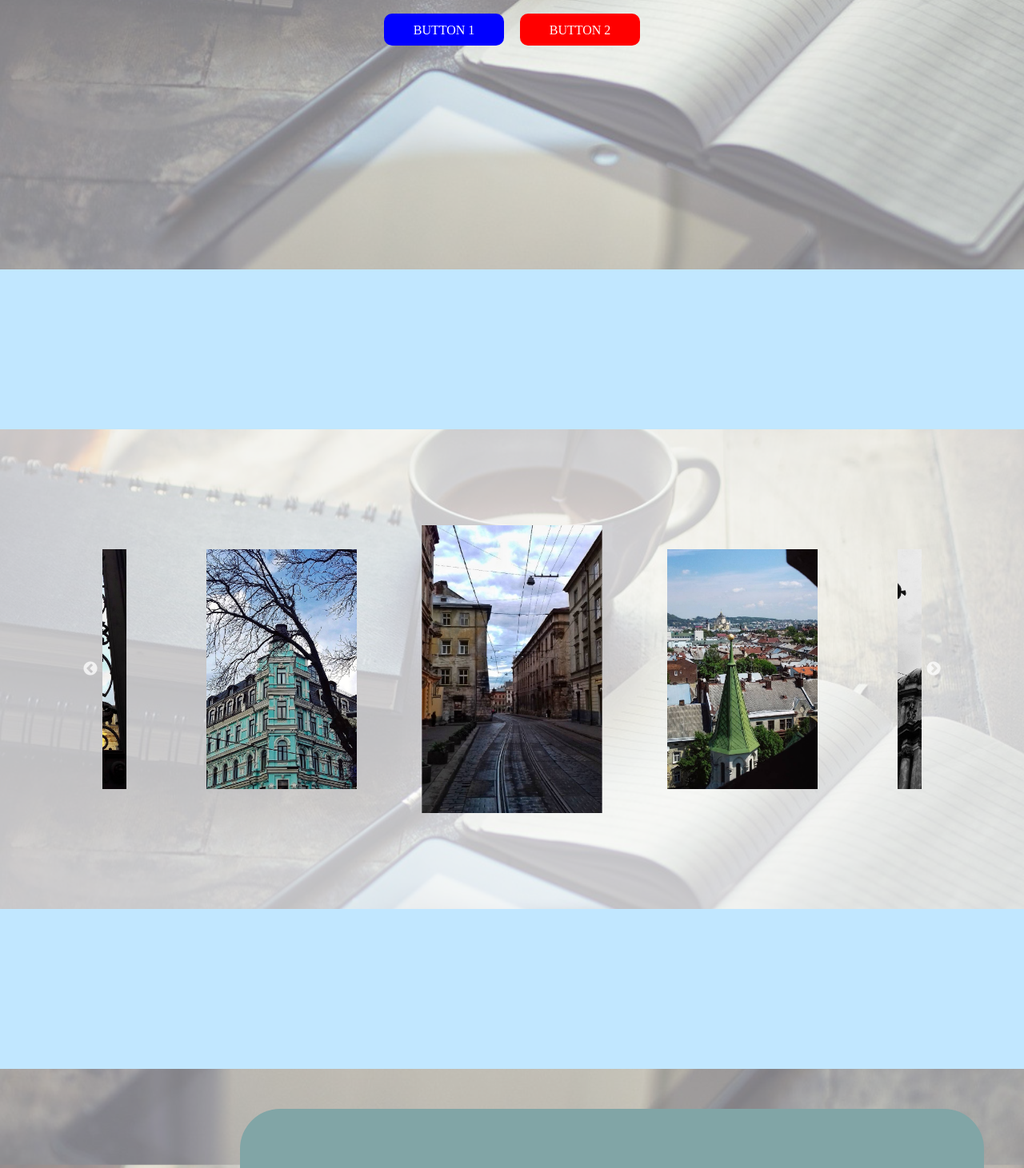
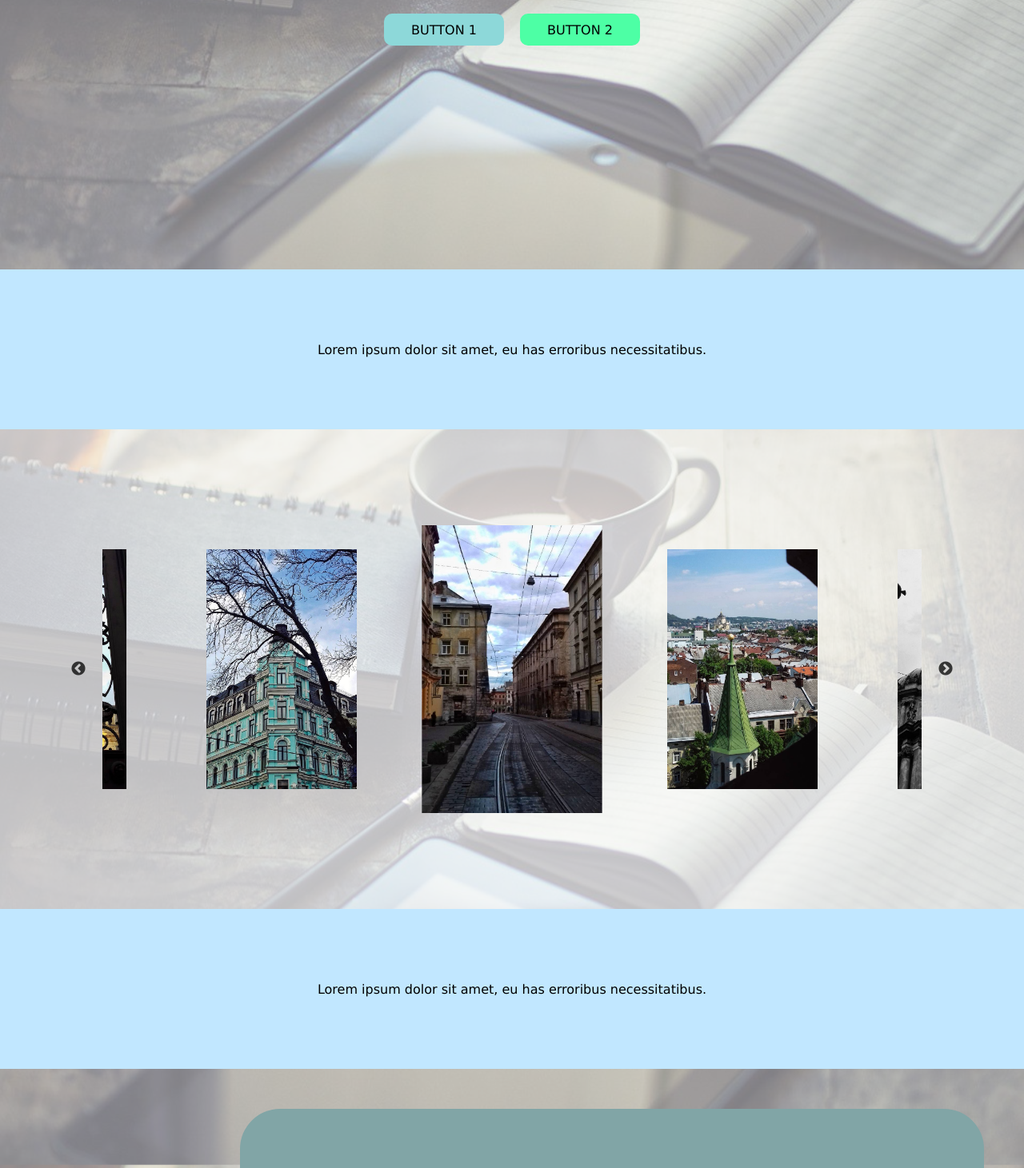
Before and after one commit to drakosha108/LP1, a website: page index.html in a window 1280 px wide. Shown: the part 463-1924 px from the top of the page at 80% size. Drawn offline with nearby package versions, Linux system fonts and the light colour scheme; some packages are replaced by stand-ins of ours; a script that the page names is missing.

Commit message:
Кіт і футер

```diff
--- a/index.html
+++ b/index.html
@@ -41,7 +41,9 @@
         </div>
       </div>
     </div>
-    <div class="title-block"> </div>
+    <div class="title-block">
+      <div class="title-inner">Lorem ipsum dolor sit amet, eu has erroribus necessitatibus.</div>
+    </div>
     <div class="slider-block slider-1-wrapper" id="about" >
       <div class="slider-1">
         <div class="slider-1-item">
@@ -67,7 +69,9 @@
         </div>
       </div>
     </div>
-    <div class="title-block"> </div>
+    <div class="title-block">
+      <div class="title-inner">Lorem ipsum dolor sit amet, eu has erroribus necessitatibus.</div>
+    </div>
     <div class="content-block" id="products" >
       <div class="content-block-circle"></div>
       <div class="content-block-text-wrapper">
@@ -81,7 +85,9 @@
       </div>
       <div class="content-block-circle"></div>
     </div>
-    <div class="title-block"> </div>
+    <div class="title-block">
+      <div class="title-inner">Lorem ipsum dolor sit amet, eu has erroribus necessitatibus.</div>
+    </div>
     <div class="slider-block" id="contact">
       <div class="slider-thumbnail-content">
         <div class="slider-2">
@@ -145,9 +151,11 @@
           specimen book.</p>
       </div>
     </div>
-    <div class="title-block"> </div>
+    <div class="title-block">
+        <div class="title-inner">Lorem ipsum dolor sit amet, eu has erroribus necessitatibus.</div>
+    </div>
   </div>
-  <div class="footer"></div>
+  <div class="footer">&copy; Maria Sheremet, 2018</div>
   <script type="text/javascript" src="//code.jquery.com/jquery-1.11.0.min.js"></script>
   <script type="text/javascript" src="//code.jquery.com/jquery-migrate-1.2.1.min.js"></script>
   <script type="text/javascript" src="//cdn.jsdelivr.net/npm/jquery.scrollto@2.1.2/jquery.scrollTo.min.js"></script>
--- a/styles.css
+++ b/styles.css
@@ -1,5 +1,6 @@
 * {
   box-sizing: border-box;
+  font-family: Verdana, Geneva, Tahoma, sans-serif;
 }
 
 body {
@@ -49,7 +50,6 @@ body {
 .button-container {
   margin: 10px;
   display: flex;
-  color: white;
 }
 
 .button {
@@ -58,14 +58,15 @@ body {
   height: 40px;
   line-height: 40px;
   margin: 10px;
+  cursor: pointer;
 }
 
 .button-1 {
-  background: blue;
+  background: #8dd8d9;
 }
 
 .button-2 {
-  background: red;
+  background: #4dffa5;
 }
 
 .button-label {
@@ -76,13 +77,15 @@ body {
 
 .footer {
   height: 50px;
+  text-align: center;
+  padding-top: 20px;
   background: #00797f;
 }
 
 .circle-logo {
   width: 200px;
   height: 200px;
-  background: black;
+  background: #637272;
   border-radius: 100px;
   margin: auto;
   display: flex;
@@ -120,7 +123,15 @@ ul.navigation > li:hover a {
 
 .title-block {
   height: 200px;
+  line-height: 200px;
   background-color: #c1e7ff;
+  text-align: center;
+}
+
+.title-inner {
+  display: inline-block;
+  vertical-align: middle;
+  line-height: normal;
 }
 
 .content-block {
@@ -132,7 +143,9 @@ ul.navigation > li:hover a {
 .content-block-circle {
   width: 150px;
   height: 150px;
-  background: black;
+  background-size: cover;
+  background-image: url(img/cat.jpg);
+  background-position: center;
   border-radius: 75px;
   display: flex;
   margin: 50px;
@@ -242,6 +255,18 @@ ul.navigation > li:hover a {
   background: rgba(255, 255, 255, 0.5);
 }
 
+.slick-prev {
+  left: -40px;
+}
+
+.slick-next {
+  right: -40px;
+}
+
+.slick-prev:before, .slick-next:before {
+  color: black;
+}
+
 @media only screen and (max-width: 900px) {
   .slider-2-nav-item {
     margin-left: 10px;
```
Also changed, not shown: img/cat.jpg (added).
